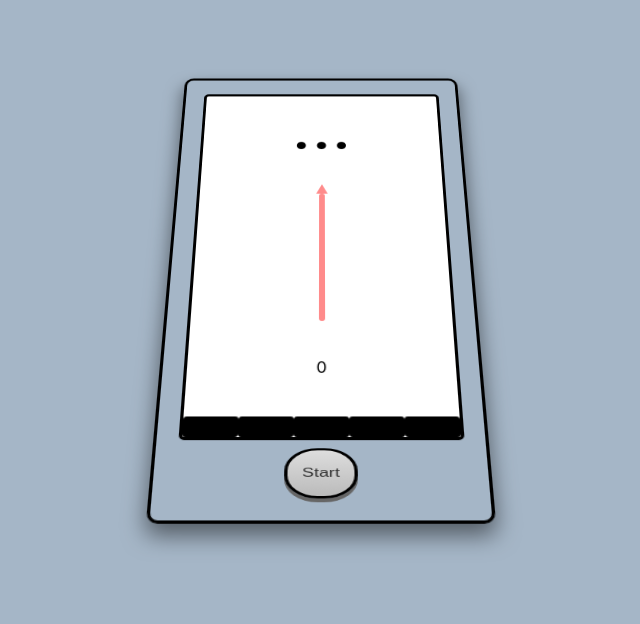
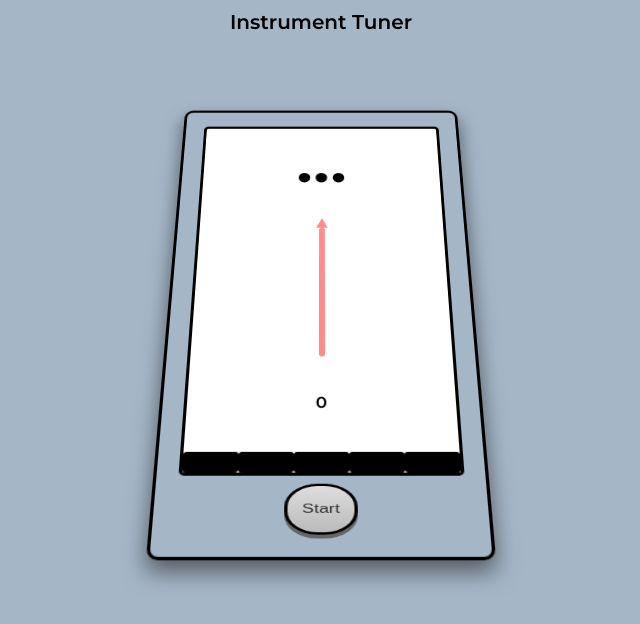
Before and after one commit to alexsacchetti/guitar-tuner, a React (Create React App) app: page / in a window 1280 px wide. Shown: the top 624 px of the page, without its empty margins (319-959 px from the left). Built offline with nearby package versions, Linux system fonts and the light colour scheme.

Commit message:
homepage added to package.json & added googlefonts

```diff
--- a/public/index.html
+++ b/public/index.html
@@ -5,9 +5,12 @@
     <link rel="icon" href="%PUBLIC_URL%/favicon.ico" />
     <meta name="viewport" content="width=device-width, initial-scale=1" />
     <meta name="theme-color" content="#000000" />
-    <meta
-      name="description"
-      content="Web site created using create-react-app"
+    <meta name="description" content="Web site created using create-react-app" />
+    <link rel="preconnect" href="https://fonts.googleapis.com" />
+    <link rel="preconnect" href="https://fonts.gstatic.com" crossorigin />
+    <link
+      href="https://fonts.googleapis.com/css2?family=Montserrat:wght@600&family=Roboto&display=swap"
+      rel="stylesheet"
     />
     <link rel="apple-touch-icon" href="%PUBLIC_URL%/logo192.png" />
     <!--
--- a/src/App.scss
+++ b/src/App.scss
@@ -1,5 +1,6 @@
 body {
   background-color: rgb(165, 182, 199);
+  font-family: 'Montserrat', sans-serif;
 }
 
 .frame {
@@ -174,6 +175,7 @@
 .tuner-container {
   perspective: 1000px;
   display: flex;
+  flex-direction: column;
   justify-content: center;
   align-items: center;
 }
@@ -250,3 +252,9 @@
 .displayNote {
   font-size: 75px;
 }
+
+.tuner-title {
+  font-size: 20px;
+  font-weight: bold;
+  margin-top: 10px;
+}
--- a/src/components/Tuner.tsx
+++ b/src/components/Tuner.tsx
@@ -62,6 +62,7 @@
 
   return (
     <div className="tuner-container">
+      <div className="tuner-title">Instrument Tuner</div>
       <div className="tuner">
         <div className="screen">
           {/* Existing tuner elements */}
--- a/src/index.tsx
+++ b/src/index.tsx
@@ -11,6 +11,3 @@
 // to log results (for example: reportWebVitals(console.log))
 // or send to an analytics endpoint. Learn more: https://bit.ly/CRA-vitals
 reportWebVitals()
-
-// if npm run build is failing due to node sass issue, run the following command:
-// npm rebuild node-sass
```
Also changed, not shown: package.json (+7 -1 lines), 2 other files (tests, documents, lock files or other folders).
